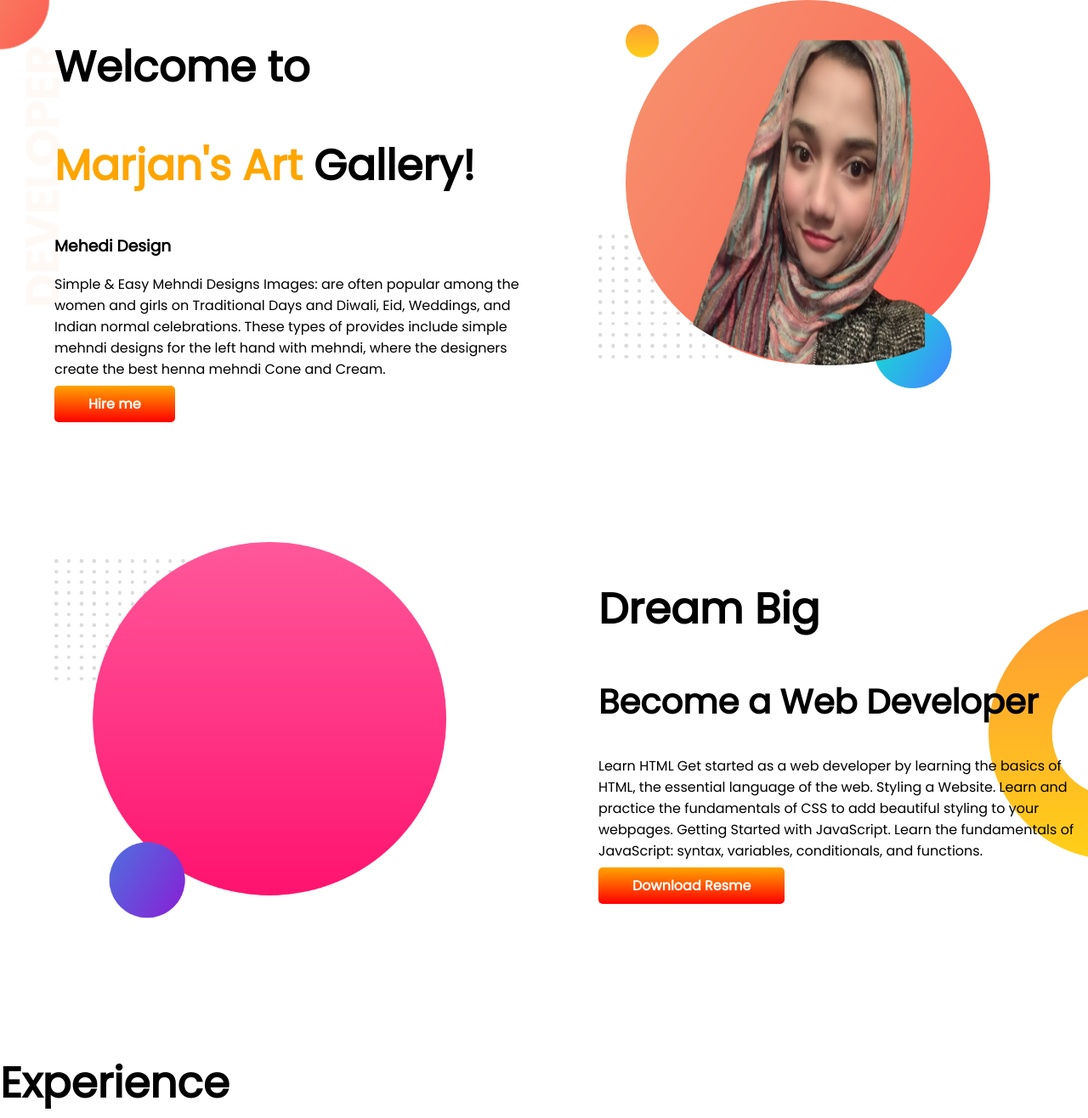
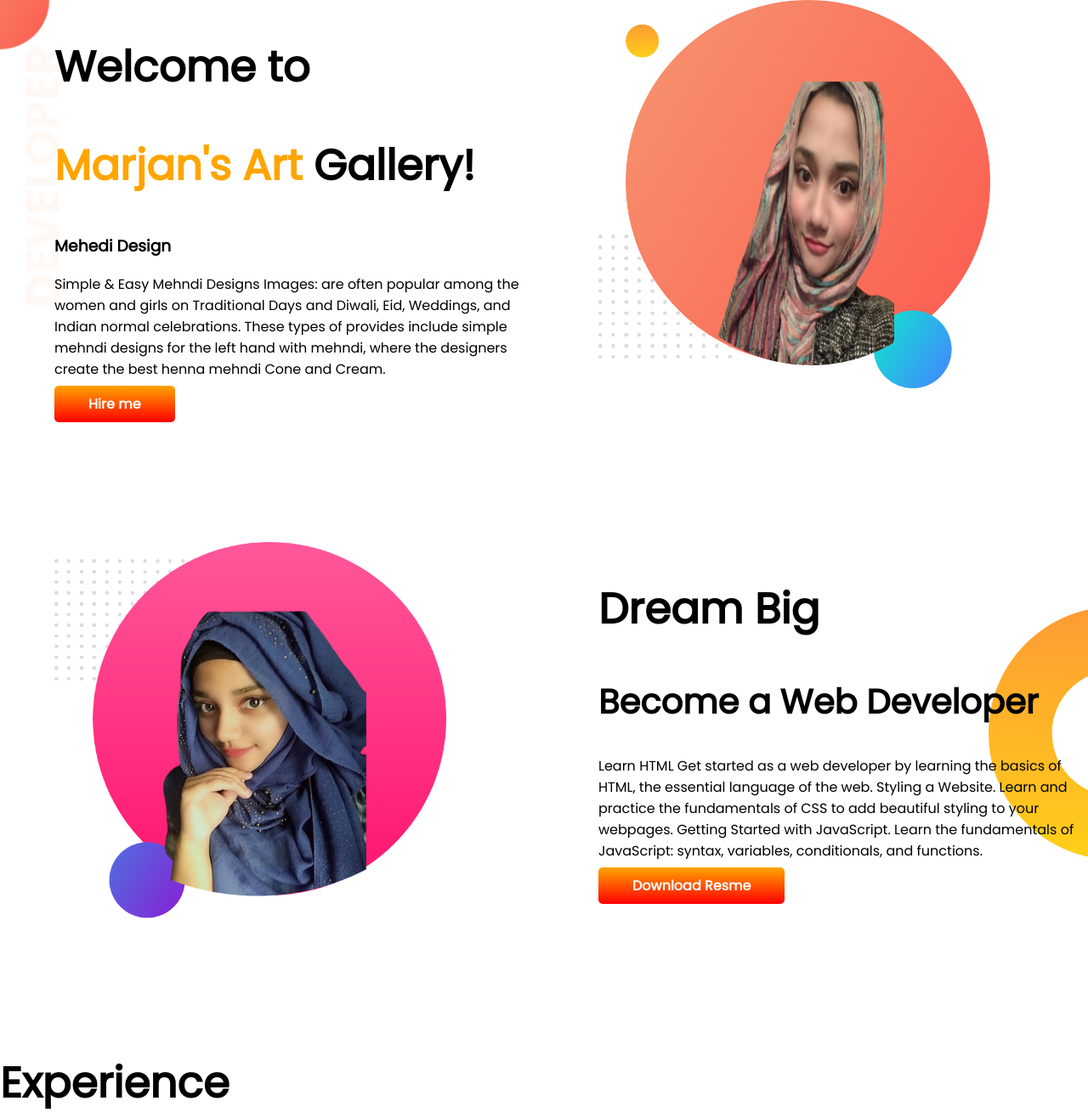
Before and after one commit to Marjan34/portfolio-1, a plain HTML site: page index.html in a window 1280 px wide. Shown: the top 1316 px of the page at 85% size. Drawn offline with Linux system fonts and the light colour scheme.

Commit message:
final file

```diff
--- a/index.html
+++ b/index.html
@@ -29,11 +29,11 @@
     </p>
       <a class="link-button"href="https://www.linkedin.com/in/bibi-marjan-33a831204/"target="blank">Hire me</a>
     </div>
-    <div class="half-width"><img src="images/marjan.png" alt="image" />
+    <div class="half-width"><img src="images/marjan1.png" alt="image" />
     </div></section>
     <section class="drm flexible-container">
         <div class="half-width">
-            <img src="images/my-bg2.png" alt="pic">
+            <img src="images/marjan2.png" alt="pic">
         </div>
         <div class="half-width">
             <h1>Dream Big</h1>
```
Also changed, not shown: images/166557552_1654006478320836_5221966308784316653_n-removebg-preview.png (added), images/87466244_1312819222439565_4248464856157519872_n-removebg-preview.png (added), images/marjan1.png (added), images/marjan2.png (added), images/my-bg - Copy (2) - Copy.png (added), images/my-bg - Copy (2).png (added), images/my-bg - Copy (3).png (added), images/my-bg - Copy (4) - Copy.png (added), images/my-bg - Copy (4).png (added), images/my-bg - Copy.png (added), images/my-bg2 - Copy (3).png (added), images/my-bg2 - Copy.png (added).
